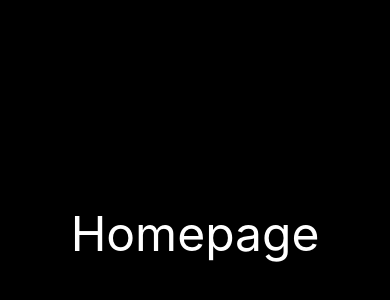
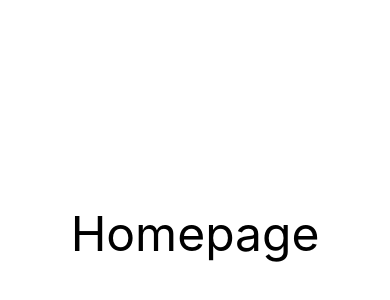
Before and after one commit to hsib19/nativewind-rn-template, a React Native app: screen / in a window 390 px wide. Shown: the part 188-488 px from the top of the page. Built offline with nearby package versions, Linux system fonts and the light colour scheme.

Commit message:
feat: add ThemeProvider and implement dark mode support

```diff
--- a/App.tsx
+++ b/App.tsx
@@ -1,13 +1,16 @@
 import "./global.css";
 
 import { View, Text } from 'react-native';
+import { ThemeProvider } from "./src/theme/ThemeProvider";
 
 export default function App() {
 
     return(
-      <View className="bg-black flex-1 justify-center items-center">
-        <Text className="text-white text-5xl">Homepage</Text>
-      </View>
+      <ThemeProvider>
+        <View className="flex-1 justify-center items-center">
+          <Text className="text-black dark:text-white text-5xl">Homepage</Text>
+        </View>
+      </ThemeProvider>
     );
 
 }
--- a/package.json
+++ b/package.json
@@ -10,6 +10,7 @@
     "test": "jest"
   },
   "dependencies": {
+    "@react-native-async-storage/async-storage": "^2.2.0",
     "nativewind": "^4.1.23",
     "react": "19.0.0",
     "react-native": "0.79.3",
--- /dev/null
+++ b/src/theme/ThemeProvider.tsx
@@ -0,0 +1,123 @@
+import React, { createContext, useContext, useState, useEffect, useCallback } from 'react';
+import { View } from 'react-native';
+import AsyncStorage from '@react-native-async-storage/async-storage';
+import { useColorScheme as useNativeWindColorScheme } from 'nativewind';
+
+type Theme = 'light' | 'dark';
+
+interface ThemeContextType {
+    theme: Theme;
+    setTheme: (value: Theme) => void;
+    toggleTheme: () => void;
+}
+
+// Key used to persist the theme choice in AsyncStorage
+const STORAGE_KEY = '@app_theme';
+
+/**
+ * ThemeContext provides current theme and functions to change or toggle it.
+ */
+const ThemeContext = createContext<ThemeContextType>({
+    theme: 'light',
+    setTheme: () => { },
+    toggleTheme: () => { },
+});
+
+/**
+ * Custom hook to consume ThemeContext easily.
+ */
+export const useTheme = () => useContext(ThemeContext);
+
+/**
+ * ThemeProvider component wraps the app and provides theme context.
+ * It manages theme state, persists theme using AsyncStorage,
+ * and syncs NativeWind color scheme accordingly.
+ */
+export const ThemeProvider = ({ children }: { children: React.ReactNode }) => {
+    const { setColorScheme } = useNativeWindColorScheme();
+
+    // Local state to hold current theme
+    const [theme, setThemeState] = useState<Theme>('light');
+
+    // Flag to track if theme is loaded from storage and ready
+    const [isReady, setIsReady] = useState(false);
+
+    /**
+     * Load theme from AsyncStorage on mount.
+     * If none stored, default to 'light'.
+     * After loading, set isReady to true.
+     */
+    useEffect(() => {
+        (async () => {
+            try {
+                const storedTheme = await AsyncStorage.getItem(STORAGE_KEY);
+                if (storedTheme === 'light' || storedTheme === 'dark') {
+                    setThemeState(storedTheme);
+                    setColorScheme(storedTheme);
+                } else {
+                    setThemeState('light');
+                    setColorScheme('light');
+                }
+            } catch {
+                // In case of error, fallback to 'light'
+                setThemeState('light');
+                setColorScheme('light');
+            } finally {
+                setIsReady(true);
+            }
+        })();
+    }, [setColorScheme]);
+
+    /**
+     * Save theme changes to AsyncStorage after initial load.
+     */
+    useEffect(() => {
+        if (isReady) {
+            AsyncStorage.setItem(STORAGE_KEY, theme).catch(() => {
+                // Optional: handle save error here
+            });
+        }
+    }, [theme, isReady]);
+
+    /**
+     * Set theme and update NativeWind color scheme.
+     * Wrapped in useCallback to avoid unnecessary re-creations.
+     */
+    const setTheme = useCallback(
+        (value: Theme) => {
+            setThemeState(value);
+            setColorScheme(value);
+        },
+        [setColorScheme]
+    );
+
+    /**
+     * Toggle between 'light' and 'dark' themes.
+     * Temporarily sets isReady false to avoid flicker during switch.
+     */
+    const toggleTheme = useCallback(() => {
+        setIsReady(false);
+        const newTheme = theme === 'dark' ? 'light' : 'dark';
+        setThemeState(newTheme);
+        setColorScheme(newTheme);
+        AsyncStorage.setItem(STORAGE_KEY, newTheme).catch(() => {
+            // Optional: handle save error here
+        });
+
+        // Delay to let NativeWind apply styles, then mark ready
+        setTimeout(() => {
+            setIsReady(true);
+        }, 100);
+    }, [theme, setColorScheme]);
+
+    // Render empty screen with correct background color until ready to avoid flicker
+    if (!isReady) {
+        return <View style={{ flex: 1, backgroundColor: theme === 'dark' ? '#000' : '#fff' }} />;
+    }
+
+    return (
+        <ThemeContext.Provider value={{ theme, setTheme, toggleTheme }}>
+            <View className={`flex-1 ${theme === 'dark' ? 'dark bg-black' : 'bg-white'}`}>{children}</View>
+        </ThemeContext.Provider>
+    );
+};
--- a/tailwind.config.js
+++ b/tailwind.config.js
@@ -1,6 +1,7 @@
 /** @type {import('tailwindcss').Config} */
 module.exports = {
-  content: ['./App.{js,jsx,ts,tsx}'],
+  darkMode: 'class',
+  content: ['./App.{js,jsx,ts,tsx}', './src/**/*.{js,jsx,ts,tsx}'],
   presets: [require('nativewind/preset')],
   theme: {
     extend: {},
```
Also changed, not shown: 4 other files (tests, documents, lock files or other folders).
